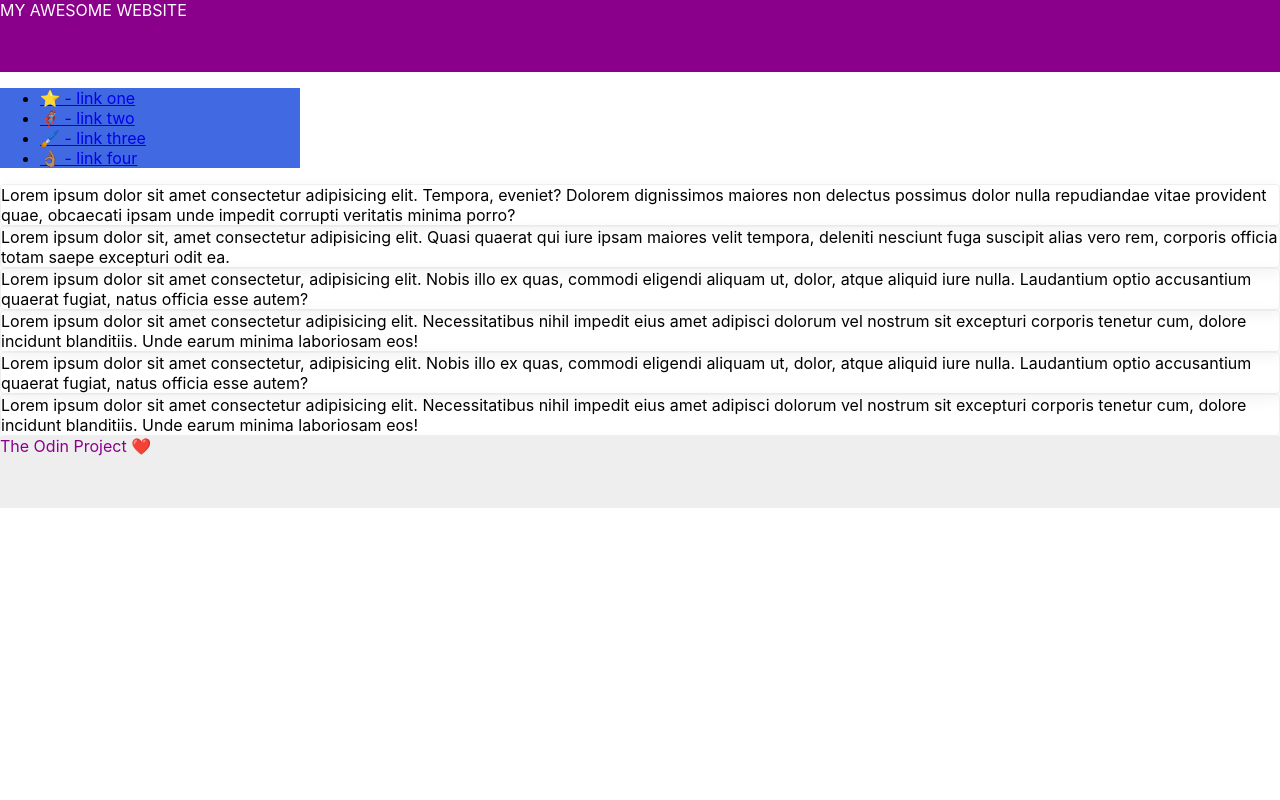
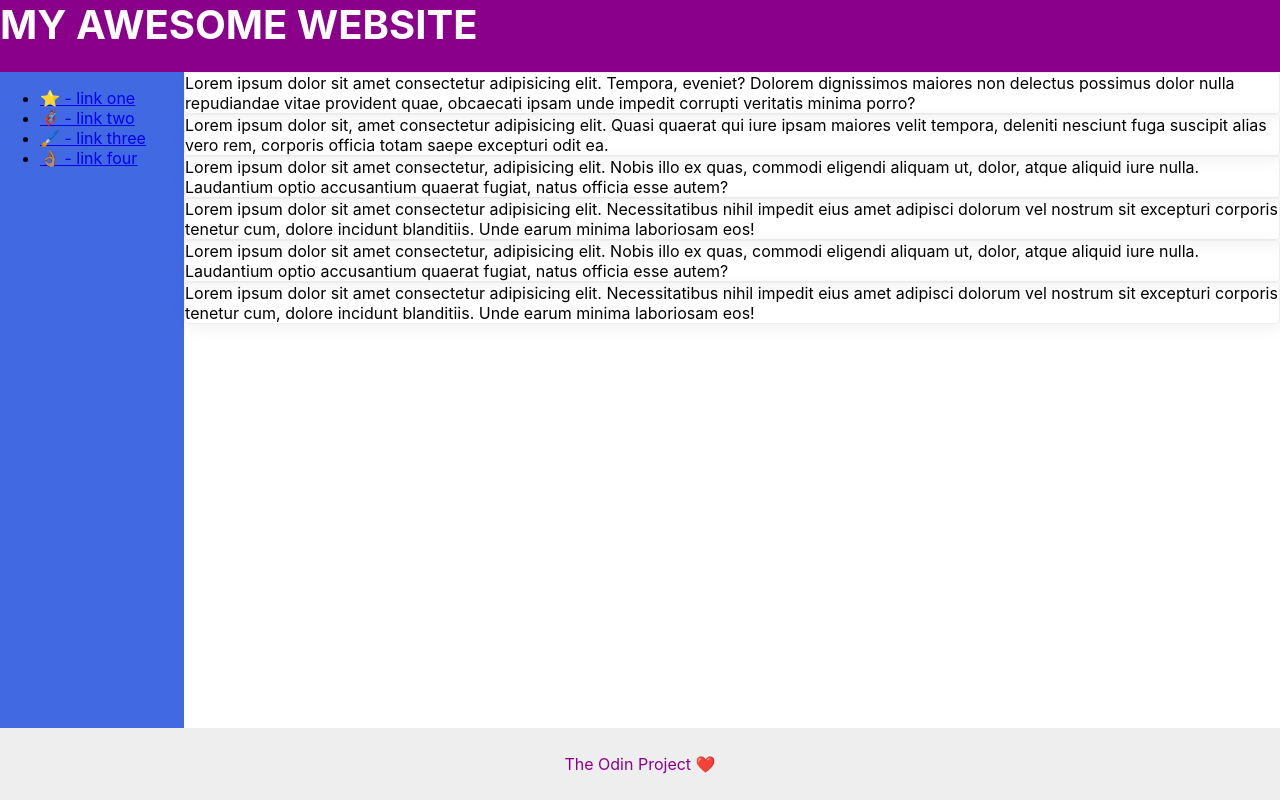
Before and after one commit to ronsamgeorge/flexbox-practice, a plain HTML site: page 07-flex-layout-2/index.html in a window 1280 px wide. Drawn offline with Linux system fonts and the light colour scheme.

Commit message:
Fix an approximate position of element in the layout

```diff
--- a/07-flex-layout-2/index.html
+++ b/07-flex-layout-2/index.html
@@ -12,6 +12,7 @@
       MY AWESOME WEBSITE
     </div>
 
+    <div class="content">
       <div class="sidebar">
         <ul>
           <li><a href="#">⭐ - link one</a></li>
@@ -21,13 +22,15 @@
         </ul>
       </div>
 
+     <div class="cards">
         <div class="card">Lorem ipsum dolor sit amet consectetur adipisicing elit. Tempora, eveniet? Dolorem dignissimos maiores non delectus possimus dolor nulla repudiandae vitae provident quae, obcaecati ipsam unde impedit corrupti veritatis minima porro?</div>
         <div class="card">Lorem ipsum dolor sit, amet consectetur adipisicing elit. Quasi quaerat qui iure ipsam maiores velit tempora, deleniti nesciunt fuga suscipit alias vero rem, corporis officia totam saepe excepturi odit ea.</div>
         <div class="card">Lorem ipsum dolor sit amet consectetur, adipisicing elit. Nobis illo ex quas, commodi eligendi aliquam ut, dolor, atque aliquid iure nulla. Laudantium optio accusantium quaerat fugiat, natus officia esse autem?</div>
         <div class="card">Lorem ipsum dolor sit amet consectetur adipisicing elit. Necessitatibus nihil impedit eius amet adipisci dolorum vel nostrum sit excepturi corporis tenetur cum, dolore incidunt blanditiis. Unde earum minima laboriosam eos!</div>
         <div class="card">Lorem ipsum dolor sit amet consectetur, adipisicing elit. Nobis illo ex quas, commodi eligendi aliquam ut, dolor, atque aliquid iure nulla. Laudantium optio accusantium quaerat fugiat, natus officia esse autem?</div>
         <div class="card">Lorem ipsum dolor sit amet consectetur adipisicing elit. Necessitatibus nihil impedit eius amet adipisci dolorum vel nostrum sit excepturi corporis tenetur cum, dolore incidunt blanditiis. Unde earum minima laboriosam eos!</div>
-
+     </div>
+    </div>
     <div class="footer">
       The Odin Project ❤️
     </div>
--- a/07-flex-layout-2/style.css
+++ b/07-flex-layout-2/style.css
@@ -2,27 +2,42 @@ body {
   font-family: -apple-system, BlinkMacSystemFont, 'Segoe UI', Roboto, Oxygen, Ubuntu, Cantarell, 'Open Sans', 'Helvetica Neue', sans-serif;
   margin: 0;
   min-height: 100vh;
+
+  display: flex;
+  flex-direction: column;
 }
 
 .header {
   height: 72px;
   background: darkmagenta;
   color: white;
+  font-size: 40px;
+  font-weight: bold;
 }
 
 .footer {
   height: 72px;
   background: #eee;
   color: darkmagenta;
+  display: flex;
+  justify-content: center;
+  align-items: center;
 }
 
 .sidebar {
   width: 300px;
   background: royalblue;
+
 }
+
 
 .card {
   border: 1px solid #eee;
   box-shadow: 2px 4px 16px rgba(0,0,0,.06);
   border-radius: 4px;
 }
+
+.content {
+  flex: 1;
+  display: flex;
+}
```
Lines whose indentation alone changed are shown as unchanged.
